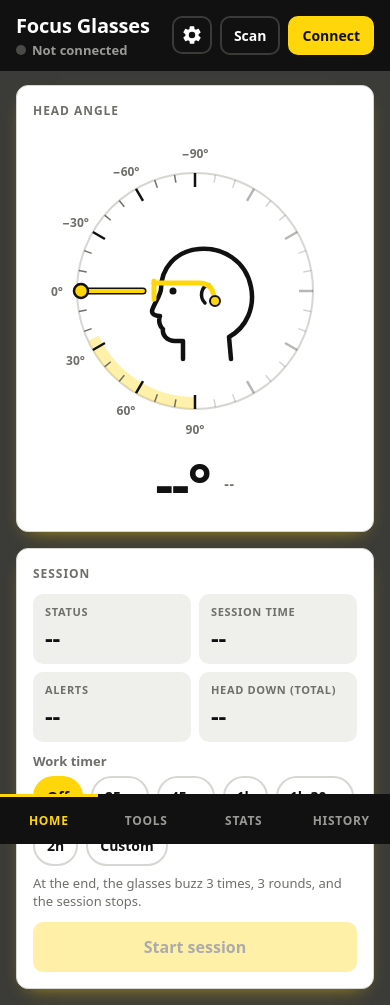
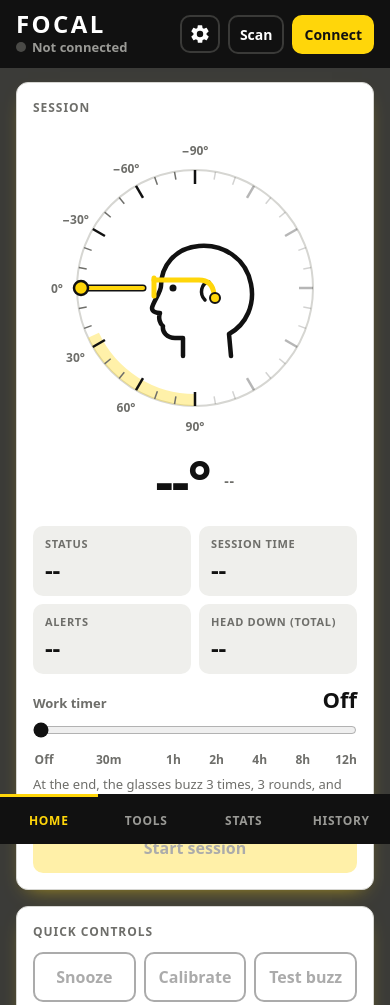
Before and after one commit to clickyXD/focus-glasses, a plain HTML site: page index.html in a window 390 px wide. Shown: the top 1005 px of the page. Drawn offline with Linux system fonts and the light colour scheme.

Commit message:
Add files via upload

```diff
--- a/index.html
+++ b/index.html
@@ -3,7 +3,7 @@
 <head>
 <meta charset="utf-8">
 <meta name="viewport" content="width=device-width, initial-scale=1, viewport-fit=cover">
-<title>Focus Glasses</title>
+<title>FOCAL</title>
 <style>
   :root {
     --bg: #3b3b38; --card: #ffffff; --text: #111111; --muted: #6e6e6a; --inset: #efefec;
@@ -35,6 +35,12 @@
   }
   .header-row { max-width: 520px; margin: 0 auto; display: flex; align-items: center; justify-content: space-between; gap: 8px; }
   h1 { font-size: 20px; font-weight: 800; margin: 0; letter-spacing: -0.01em; }
+  h1.brand { font-size: 24px; font-weight: 900; letter-spacing: 0.1em; line-height: 1; display: flex; flex-direction: column; gap: 3px; }
+  .brand-sub { font-size: 9px; font-weight: 800; letter-spacing: 0.2em; text-transform: uppercase; color: var(--yellow); white-space: nowrap; }
+  header .header-row > div:first-child { min-width: 0; flex: 1; }
+  header .status-line { display: flex; flex-wrap: wrap; align-items: center; column-gap: 6px; row-gap: 2px; white-space: nowrap; }
+  header .status-line .batt { margin-left: 0; }
+  header button.small { padding: 8px 10px; }
   .version { font-size: 12px; color: var(--chrome-muted); }
   #connState { font-size: 13px; color: var(--chrome-muted); font-weight: 600; }
   #connState.on { color: var(--yellow); }
@@ -177,6 +183,9 @@
     border: 2px solid var(--border); background: transparent; color: var(--text);
   }
   .chip.selected { background: var(--yellow); border-color: var(--yellow); color: var(--on-yellow); }
+  .timer-ticks { position: relative; height: 16px; margin: 0 11px; font-size: 12px; font-weight: 600; color: var(--muted); }
+  .timer-ticks span { position: absolute; transform: translateX(-50%); white-space: nowrap; }
+  .timer-choice { font-size: 22px; font-weight: 800; font-variant-numeric: tabular-nums; }
   .custom-timer { display: flex; align-items: center; gap: 8px; margin-top: 10px; font-weight: 700; }
   .custom-timer[hidden] { display: none; }
   .custom-timer input { width: 80px; }
@@ -293,7 +302,7 @@
 <header>
   <div class="header-row">
     <div>
-      <h1>Focus Glasses</h1>
+      <h1 class="brand">FOCAL</h1>
       <div class="status-line">
         <span id="indicator" class="ind off" aria-hidden="true"></span>
         <span id="connState">Not connected</span>
@@ -319,7 +328,7 @@
   <!-- HOME -->
   <section id="screen-home" class="screen active">
     <div class="card">
-      <h2>Head angle</h2>
+      <h2>Session</h2>
       <svg id="dial" class="dial" viewBox="0 0 320 320" role="img" aria-label="Side view of head angle">
         <circle cx="160" cy="160" r="118" class="dial-ring"/>
         <path id="threshArc" class="dial-thresh"/>
@@ -354,31 +363,19 @@
         <span id="pitchValue">--°</span>
         <span id="stateValue">--</span>
       </div>
-    </div>
-
-    <div class="card">
-      <h2>Session</h2>
-      <div class="grid" style="margin-bottom:10px;">
+      <div class="grid" style="margin:14px 0 10px;">
         <div class="stat"><div class="label">Status</div><div class="value" id="sessionValue">--</div></div>
         <div class="stat"><div class="label">Session time</div><div class="value" id="elapsedValue">--</div></div>
         <div class="stat"><div class="label">Alerts</div><div class="value" id="alertsValue">--</div></div>
         <div class="stat"><div class="label">Head down (total)</div><div class="value" id="downTotalValue">--</div></div>
       </div>
       <div id="timerPicker" class="field" style="margin-bottom:12px;">
-        <label>Work timer</label>
-        <div class="chips">
-          <button class="chip" data-min="0">Off</button>
-          <button class="chip" data-min="25">25m</button>
-          <button class="chip" data-min="45">45m</button>
-          <button class="chip" data-min="60">1h</button>
-          <button class="chip" data-min="90">1h 30m</button>
-          <button class="chip" data-min="120">2h</button>
-          <button class="chip" data-min="custom">Custom</button>
+        <div class="row" style="align-items:baseline;">
+          <label for="timerSlider" style="margin:0;">Work timer</label>
+          <span id="timerChoiceText" class="timer-choice">Off</span>
         </div>
-        <div id="customTimer" class="custom-timer" hidden>
-          <input id="timerH" type="number" min="0" max="12" inputmode="numeric" value="0" aria-label="Hours"><span>h</span>
-          <input id="timerM" type="number" min="0" max="59" inputmode="numeric" value="30" aria-label="Minutes"><span>m</span>
-        </div>
+        <input id="timerSlider" type="range" min="0" max="0" step="1" value="0" aria-label="Work timer length">
+        <div class="timer-ticks" id="timerTicks" aria-hidden="true"></div>
         <div class="muted" style="margin-top:8px;">At the end, the glasses buzz 3 times, 3 rounds, and the session stops.</div>
       </div>
       <div id="breakBanner" class="banner" hidden>Time for a break. Get up and move for a minute.</div>
@@ -789,7 +786,7 @@
       </div>
       <div class="muted" style="margin-top:8px;">2 slow fading buzzes at 15%, then 3 more at 5%. The Home tab also shows a banner below 15%.</div>
     </div>
-    <div class="muted" style="text-align:center; margin-top:4px;">Focus Glasses app v0.20</div>
+    <div class="muted" style="text-align:center; margin-top:4px;">FOCAL focus coach smartglasses · app v0.22</div>
   </section>
 
   <!-- HISTORY -->
@@ -996,7 +993,7 @@ function useDevice(dev) {
   device = dev;
   device.removeEventListener('gattserverdisconnected', onDisconnected);
   device.addEventListener('gattserverdisconnected', onDisconnected);
-  saveJSON(KNOWN_KEY, { id: dev.id, name: dev.name || 'FocusGlasses' });
+  saveJSON(KNOWN_KEY, { id: dev.id, name: dev.name || 'FOCAL' });
 }
 
 // Opens the browser's device list. Used by Scan, and by Reconnect when the page was reopened.
@@ -1007,7 +1004,7 @@ async function chooseDevice() {
   }
   try {
     const dev = await navigator.bluetooth.requestDevice({
-      filters: [{ services: [SERVICE_UUID] }, { namePrefix: 'FocusGlasses' }],
+      filters: [{ services: [SERVICE_UUID] }, { namePrefix: 'FOCAL' }, { namePrefix: 'FocusGlasses' }],
       optionalServices: [SERVICE_UUID]
     });
     userDisconnected = false;
@@ -1115,7 +1112,7 @@ async function autoConnect() {
   }
   try {
     const devices = await navigator.bluetooth.getDevices();
-    const dev = devices.find(d => d.id === known.id) || devices.find(d => (d.name || '').startsWith('FocusGlasses'));
+    const dev = devices.find(d => d.id === known.id) || devices.find(d => /^(FOCAL|FocusGlasses)/.test(d.name || ''));
     if (!dev) { setConnState('off', 'Tap Reconnect'); return; }
     useDevice(dev);
     if (dev.watchAdvertisements) {
@@ -1254,28 +1251,47 @@ function updateBattery(pct, charging, usbPower) {
 }
 
 // ---------------- Work timer ----------------
-const TIMER_KEY = 'fg_timer_choice_v1';
-let timerChoice = loadJSON(TIMER_KEY, { preset: '0', h: 0, m: 30 });
+const TIMER_KEY = 'fg_timer_choice_v2';
+// Slider stops: fine steps for short timers, bigger steps for long ones
+const TIMER_STOPS = [0, 5, 10, 15, 20, 25, 30, 35, 40, 45, 50, 55, 60, 75, 90, 105, 120, 150, 180, 210, 240,
+                     300, 360, 420, 480, 540, 600, 660, 720];
+let timerMin = (() => {
+  const v2 = loadJSON(TIMER_KEY, null);
+  if (v2 && typeof v2.min === 'number') return v2.min;
+  const v1 = loadJSON('fg_timer_choice_v1', null);          // older app: chips + custom
+  if (!v1) return 0;
+  return v1.preset === 'custom' ? (v1.h * 60 + v1.m) : Number(v1.preset) || 0;
+})();
 let lastSessionOn = false;
 
-function selectTimerChip(preset) {
-  timerChoice.preset = preset;
-  document.querySelectorAll('#timerPicker .chip').forEach(c => c.classList.toggle('selected', c.dataset.min === preset));
-  $('customTimer').hidden = preset !== 'custom';
-  saveJSON(TIMER_KEY, timerChoice);
-}
-
-function chosenTimerMinutes() {
-  if (timerChoice.preset !== 'custom') return Number(timerChoice.preset);
-  const h = Number($('timerH').value), m = Number($('timerM').value);
-  if (!Number.isInteger(h) || !Number.isInteger(m) || h < 0 || h > 12 || m < 0 || m > 59) {
-    throw new Error('Custom timer: hours 0–12 and minutes 0–59, whole numbers.');
-  }
-  const total = h * 60 + m;
-  if (total < 1 || total > 720) throw new Error('Custom timer must be between 1 minute and 12 hours.');
-  timerChoice.h = h; timerChoice.m = m; saveJSON(TIMER_KEY, timerChoice);
-  return total;
-}
+function nearestStop(min) {
+  let best = 0;
+  TIMER_STOPS.forEach((v, i) => { if (Math.abs(v - min) < Math.abs(TIMER_STOPS[best] - min)) best = i; });
+  return best;
+}
+function renderTimerSlider() {
+  const sl = $('timerSlider');
+  sl.max = TIMER_STOPS.length - 1;
+  sl.value = nearestStop(timerMin);
+  $('timerChoiceText').textContent = timerMin ? fmtDuration(timerMin * 60000) : 'Off';
+  // Fill the track up to the thumb
+  sl.style.setProperty('--fill', (sl.value / sl.max * 100) + '%');
+}
+$('timerSlider').addEventListener('input', () => {
+  timerMin = TIMER_STOPS[Number($('timerSlider').value)];
+  saveJSON(TIMER_KEY, { min: timerMin });
+  renderTimerSlider();
+});
+renderTimerSlider();
+// Tick labels placed at their real slider positions
+[[0, 'Off'], [30, '30m'], [60, '1h'], [120, '2h'], [240, '4h'], [480, '8h'], [720, '12h']].forEach(([m, t]) => {
+  const sp = document.createElement('span');
+  sp.textContent = t;
+  sp.style.left = (TIMER_STOPS.indexOf(m) / (TIMER_STOPS.length - 1) * 100) + '%';
+  $('timerTicks').appendChild(sp);
+});
+
+function chosenTimerMinutes() { return timerMin; }
 
 function fmtClock(sec) {
   const h = Math.floor(sec / 3600), m = Math.floor((sec % 3600) / 60), s2 = sec % 60;
@@ -1380,7 +1396,7 @@ function showAlarmInputs() {
   $('alarmTime').value = String(Math.floor(alarmState.min / 60)).padStart(2, '0') + ':' + String(alarmState.min % 60).padStart(2, '0');
   document.querySelectorAll('.day-chip').forEach(c => c.classList.toggle('selected', (alarmState.days & (1 << Number(c.dataset.d))) !== 0));
 }
-function fmtClock(min) {
+function fmtTimeOfDay(min) {
   return new Date(2000, 0, 1, Math.floor(min / 60), min % 60).toLocaleTimeString(undefined, { hour: 'numeric', minute: '2-digit' });
 }
 function daysText(m) {
@@ -1394,7 +1410,7 @@ function renderAlarmSummary() {
   const el = $('alarmSummary');
   if (connState !== 'on' || !moreSeen) { el.textContent = 'Connect the glasses to set the alarm.'; return; }
   if (!alarmState.on) { el.textContent = 'Alarm off.'; return; }
-  el.textContent = 'Rings at ' + fmtClock(alarmState.min) + ', ' + daysText(alarmState.days) + '.' +
+  el.textContent = 'Rings at ' + fmtTimeOfDay(alarmState.min) + ', ' + daysText(alarmState.days) + '.' +
                    (alarmState.synced ? '' : ' The glasses do not know the time yet.');
 }
 async function saveAlarm() {
@@ -1405,7 +1421,7 @@ async function saveAlarm() {
   await sendBytes([16, min & 0xFF, min >> 8, on ? 1 : 0, days]);
   alarmState = Object.assign({}, alarmState, { on, min, days });
   renderAlarmSummary();
-  showMessage(on ? 'Alarm set for ' + fmtClock(min) + ', ' + daysText(days) + '.' : 'Alarm off.');
+  showMessage(on ? 'Alarm set for ' + fmtTimeOfDay(min) + ', ' + daysText(days) + '.' : 'Alarm off.');
 }
 $('alarmToggle').addEventListener('change', saveAlarm);
 $('alarmTime').addEventListener('change', () => { $('alarmToggle').checked = true; saveAlarm(); });
@@ -2312,10 +2328,6 @@ function clearHistory() {
 $('mainBtn').addEventListener('click', mainButton);
 $('scanBtn').addEventListener('click', chooseDevice);
 $('sessionBtn').addEventListener('click', startOrStopSession);
-document.querySelectorAll('#timerPicker .chip').forEach(c => c.addEventListener('click', () => selectTimerChip(c.dataset.min)));
-$('timerH').value = timerChoice.h; $('timerM').value = timerChoice.m;
-selectTimerChip(timerChoice.preset);
-['timerH', 'timerM'].forEach(id => $(id).addEventListener('input', () => showMessage('')));
 $('saveBtn').addEventListener('click', () => saveSettings(false));
 $('strengthInput').addEventListener('input', () => $('strengthValue').textContent = $('strengthInput').value);
 $('strengthInput').addEventListener('change', () => saveSettings(true));
```
